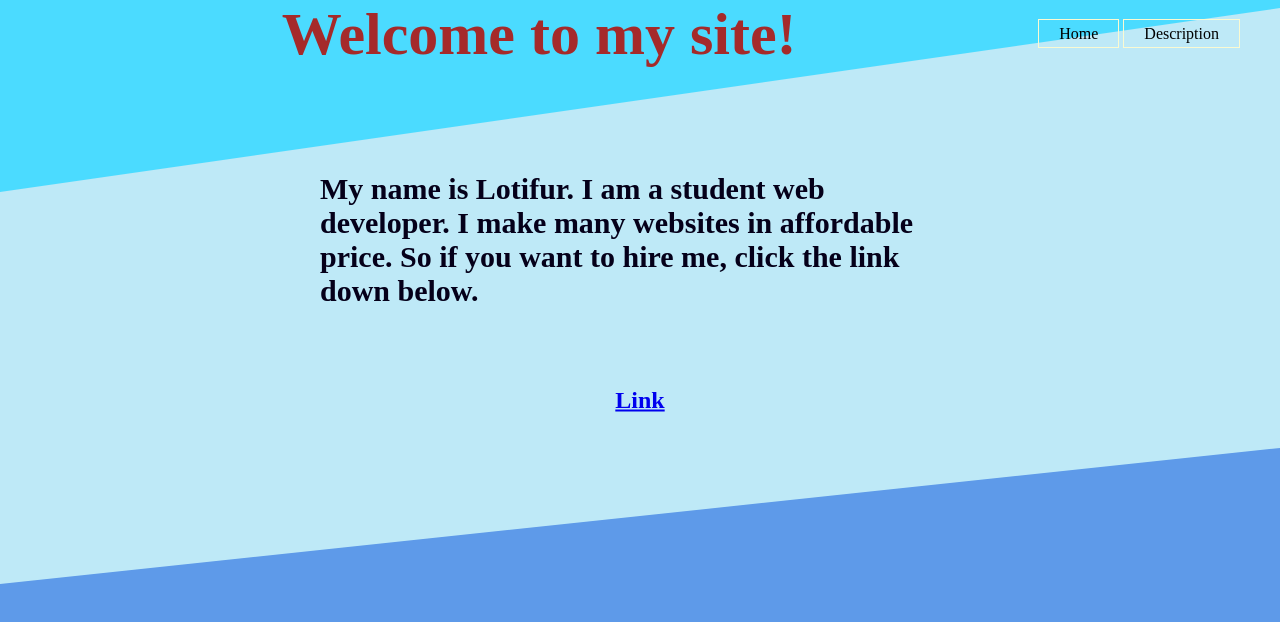
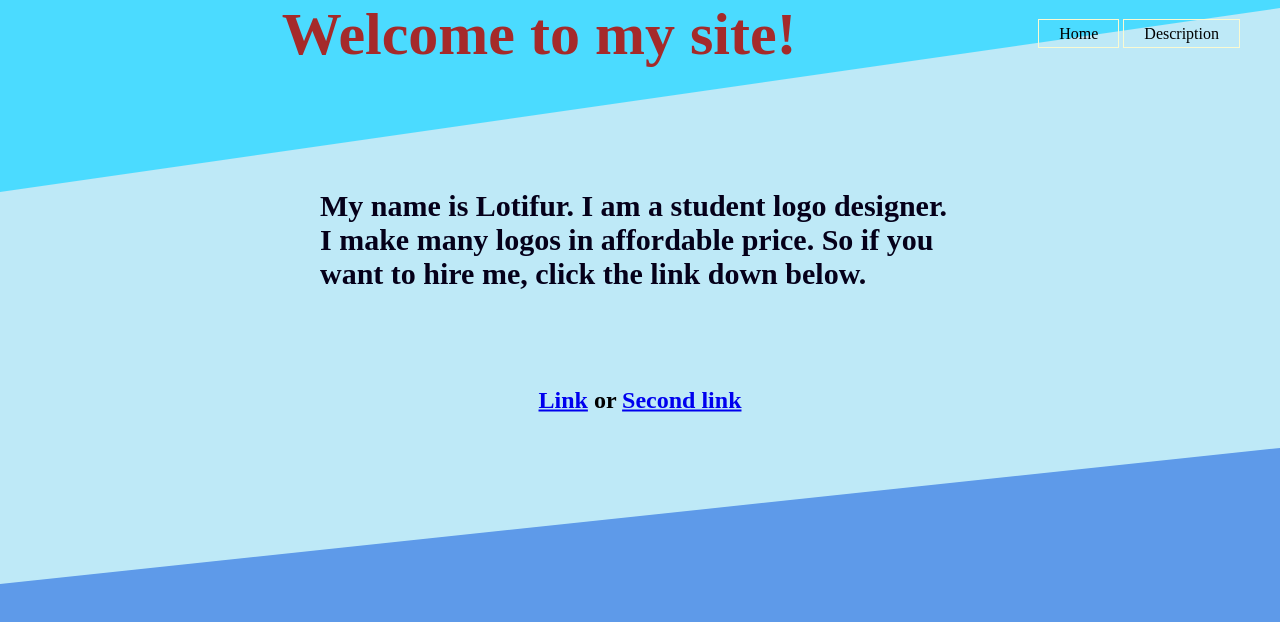
Before and after one commit to Lotifur567/Lotifur567.github.io, a plain HTML site: page index.html in a window 1280 px wide. Drawn offline with Linux system fonts and the light colour scheme.

Commit message:
First portfolio change

```diff
--- a/index.html
+++ b/index.html
@@ -117,10 +117,10 @@ ul li a:hover {
                     <h1>Welcome to my site!</h1>
                 </div>
           </div>
-          <div class="text"><h2>My name is Lotifur. I am a student web developer. I make many websites in affordable price.
+          <div class="text"><h2>My name is Lotifur. I am a student logo designer. I make many logos in affordable price.
                So if you want to hire me, click the link down below.</h2></div>
           <div id="link"><h2>
-         <a href="https://www.fiverr.com/lotifur_567/make-simple-web-pages-using-html-and-css?context_referrer=search_gigs&source=top-bar&ref_ctx_id=d6e6f3e330cf0f50aa8d146ea16fbe70&pckg_id=1&pos=1&context_type=auto&funnel=d528210dd4af2ec89c0e29f0d6150e6a&seller_online=true">Link</a></h2></div>
+         <a href="https://www.fiverr.com/share/EKmeLY">Link</a> or <a href="https://www.fiverr.com/share/12EB60">Second link</a></h2></div>
         </header>
     </body>
 </html>
```
